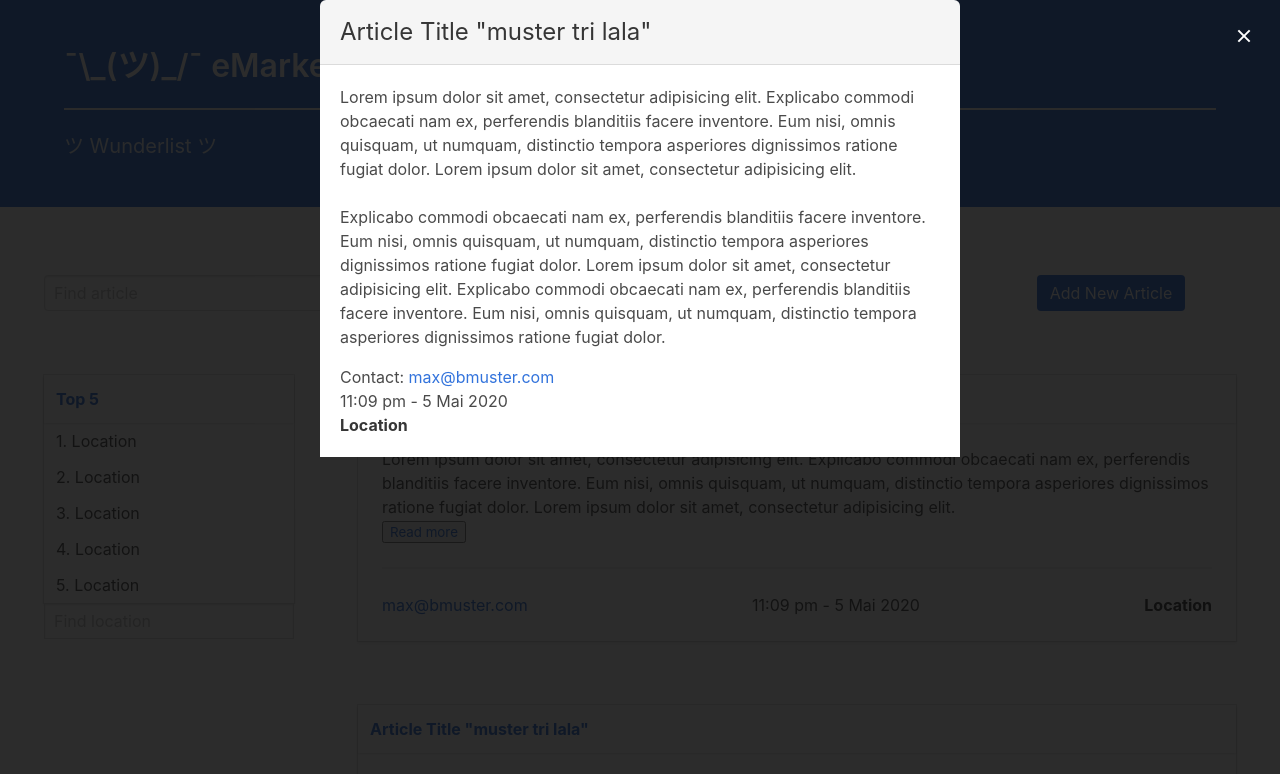
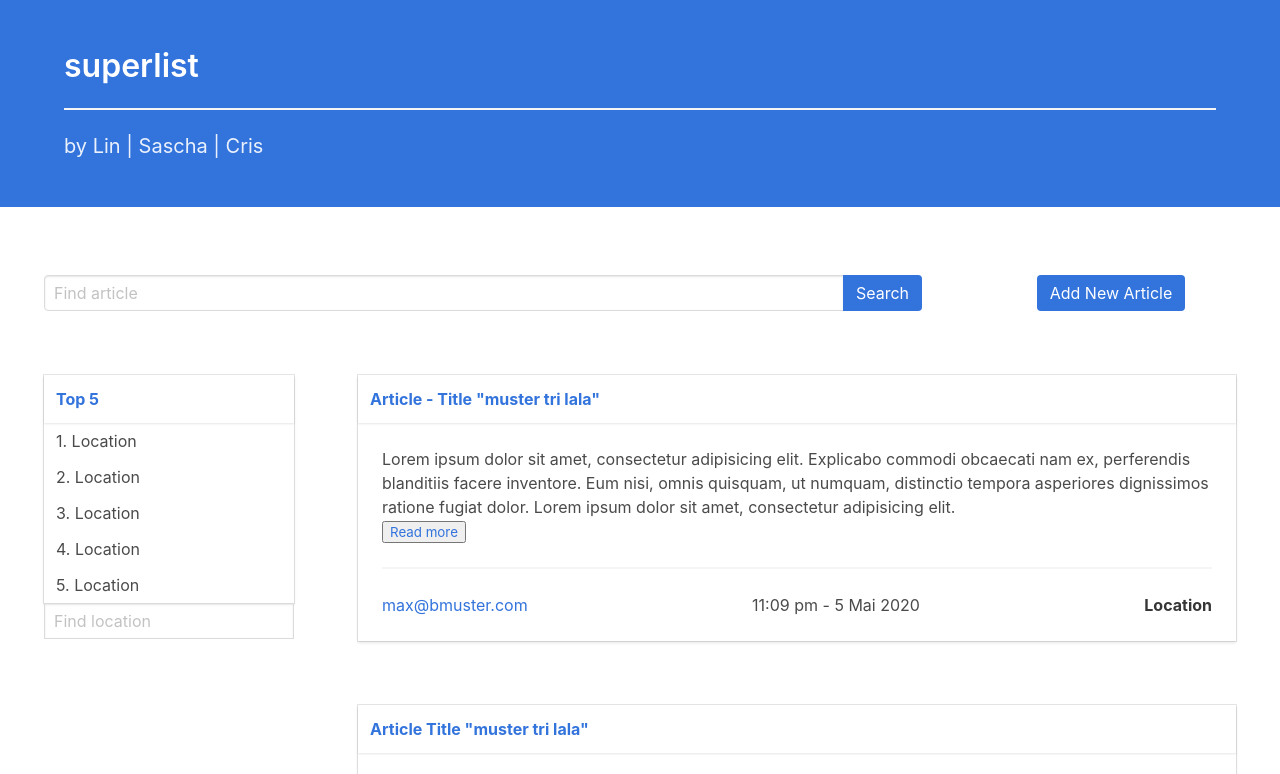
Before and after one commit to RyanLinXiang/superlist, a website: page public/index.html in a window 1280 px wide. Shown: the top 774 px of the page. Drawn offline with nearby package versions, Linux system fonts and the light colour scheme; no server answers.

Commit message:
update Vollanzeige " is-active

```diff
--- a/public/index.html
+++ b/public/index.html
@@ -18,11 +18,11 @@
     <div class="hero-body">
       <div class="container">
         <h1 class="title">
-          ¯\_(ツ)_/¯ eMarket ¯\_(ツ)_/¯
+          superlist
         </h1>
         <hr>
         <h2 class="subtitle">
-          ツ Wunderlist ツ
+          by Lin | Sascha | Cris
         </h2>
       </div>
     </div>
@@ -265,8 +265,7 @@
   <!--Backlog 3.: Vollanzeige - onclick "READ MORE": see all Infos about the Article-->
 
   <div class="container">
-    <div class="modal is-active
-    " id="itemfull">
+    <div class="modal" id="itemfull">
       <div class="modal-background ">
         <div class="modal-card">
           <header class="modal-card-head">
@@ -292,7 +291,6 @@
               </p>
             </div>
           </div>
-
         </div>
       </div>
     </div>
```
